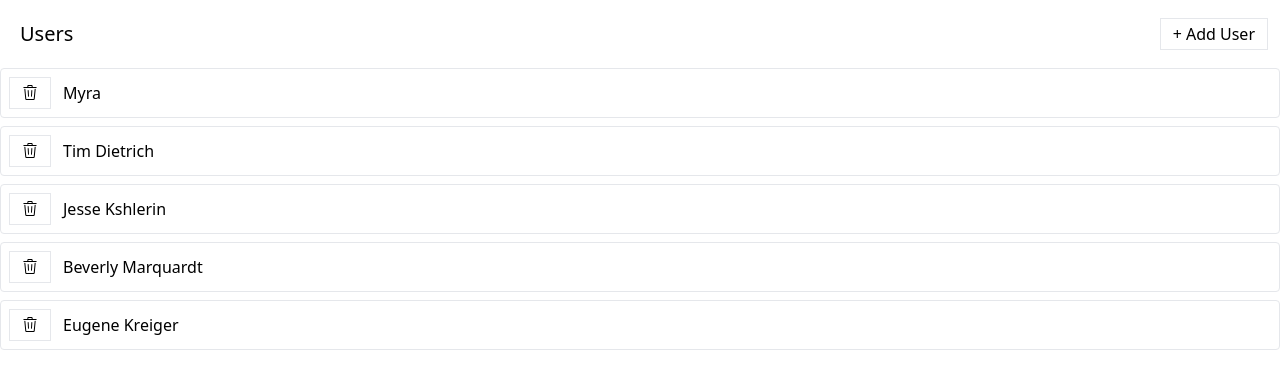
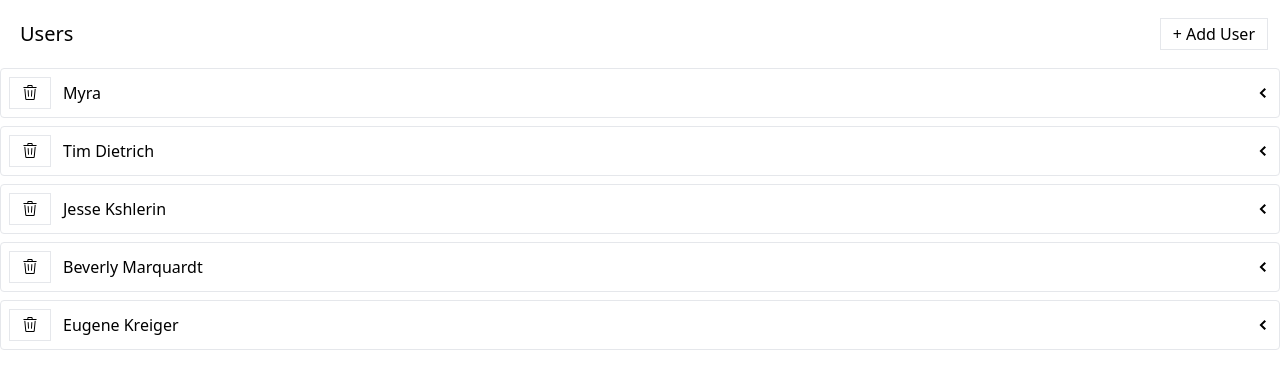
Before and after one commit to blake-a-morgan/media, a React (Create React App) app: page / in a window 1280 px wide. Shown: the top 388 px of the page. Built offline with nearby package versions, Linux system fonts and the light colour scheme; data requests are answered from the project's data file.

Commit message:
Finished User and user list. Began albums

```diff
--- /dev/null
+++ b/src/components/AlbumsList.js
@@ -0,0 +1,7 @@
+function AlbumsList({user}) {
+    return <div>
+        Albums for {user.name}
+    </div>
+}
+
+export default AlbumsList;
--- /dev/null
+++ b/src/components/ExpandablePanel.js
@@ -0,0 +1,32 @@
+import { useState } from "react";
+import { GoChevronDown, GoChevronLeft } from "react-icons/go";
+
+function ExpandablePanel({header, children}) {
+    const [expanded, setExpanded] = useState(false);
+
+    const handleClick = () => {
+        setExpanded(!expanded);
+    }
+
+    return (
+        <div  className='mb-2 border rounded'>
+                <div className='flex p-2 justify-between items-center'>
+                    <div className="flex flex-row items-center justify-between">
+                        {header}
+                    </div>
+                    <div onClick={handleClick} className="cursor-pointer">
+                    {expanded ? <GoChevronDown /> : <GoChevronLeft />}
+                    </div>
+                </div>
+                {
+                    expanded && <div className="p-2 border-t">
+                    {children}
+                </div>
+                }
+
+        </div>
+    );
+
+}
+
+export default ExpandablePanel;
--- a/src/components/UsersListItem.js
+++ b/src/components/UsersListItem.js
@@ -2,6 +2,8 @@
 import Button from "./Button";
 import { deleteUser } from "../store";
 import { useThunk } from "../hooks/useThunk";
+import ExpandablePanel from "./ExpandablePanel";
+import AlbumsList from "./AlbumsList";
 
 
 function UsersListItem({user}) {
@@ -11,17 +13,19 @@
         doDeleteUser(user);
     }
 
-    return <div  className='mb-2 border rounded'>
-                <div className='flex p-2 justify-between items-center cursor-pointer'>
-                    {error && <div>Error Deleting User. </div>}
-                    <div className="flex flex-row items-center justify-between">
-                    <Button className="mr-3" loading={isLoading} onClick={handleClick}>
-                        <GoTrash />
-                    </Button>
-                    {user.name}
-                    </div>
-                </div>
-            </div>
+    const header = <>
+        <Button className="mr-3" loading={isLoading} onClick={handleClick}>
+            <GoTrash />
+        </Button>
+        {error && <div>Error Deleting User. </div>}
+        {user.name}
+    </>
+    return (
+        <ExpandablePanel header={header}>
+            <AlbumsList user={user}/>
+        </ExpandablePanel>
+
+    )
 }
 
 export default UsersListItem;
```
